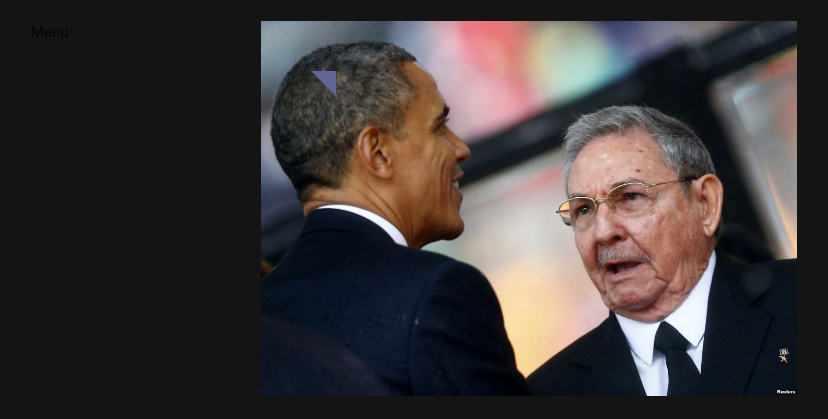
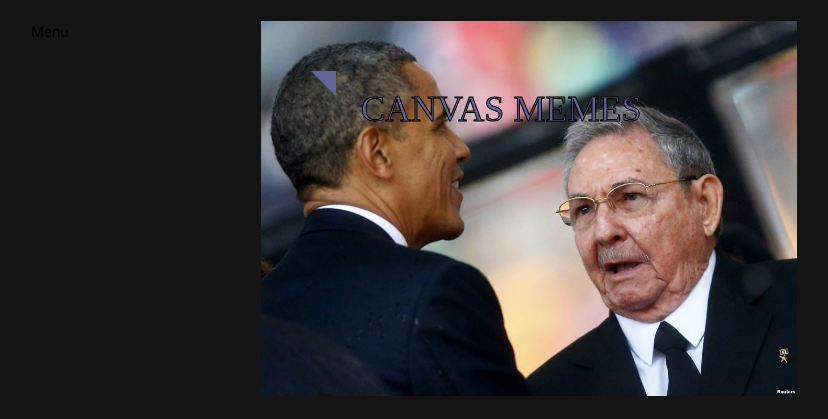
Before and after one commit to velozmontero/Meme-generator, a plain HTML site: page index.html in a window 1280 px wide. Shown: the part 105-524 px from the top of the page, without its empty margins (161-989 px from the left). Drawn offline with Linux system fonts and the light colour scheme.

Commit message:
CONTINUE WORKING

```diff
--- a/index.html
+++ b/index.html
@@ -34,8 +34,21 @@
             var imgHeight =img.height*c.width/img.width;
             ctx.drawImage(img,0,0,c.width,c.height);
             drawPath();
+            drawText();
         };
        img.src= "img/ObamaRaul.jpg";
+
+        function drawText(){
+            ctx.save();
+            ctx.font= "36px Impact";
+            ctx.fillText("CANVAS MEMES",100,100);
+            ctx.fillStyle= "rgba(255,255,255,0.75)";
+            ctx.strokeText("CANVAS MEMES",100,100);
+            ctx.restore();
+        }
+
+
+
         function drawPath(){
             ctx.beginPath()
             ctx.fillStyle="rgb(100,100,150)";
```
